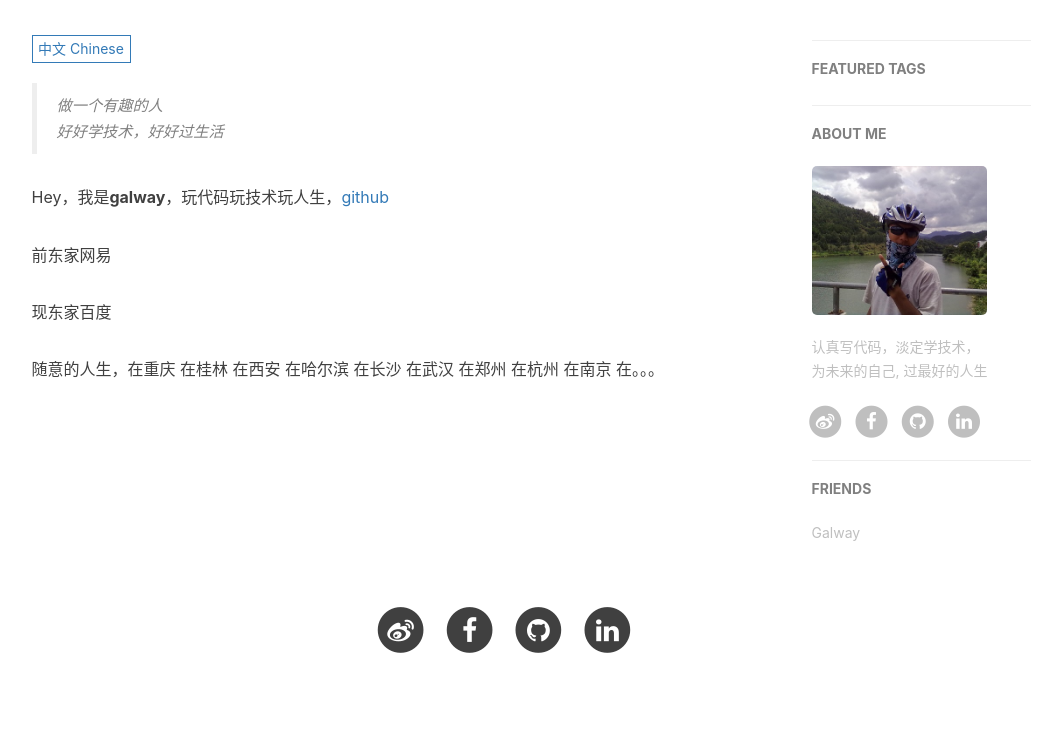
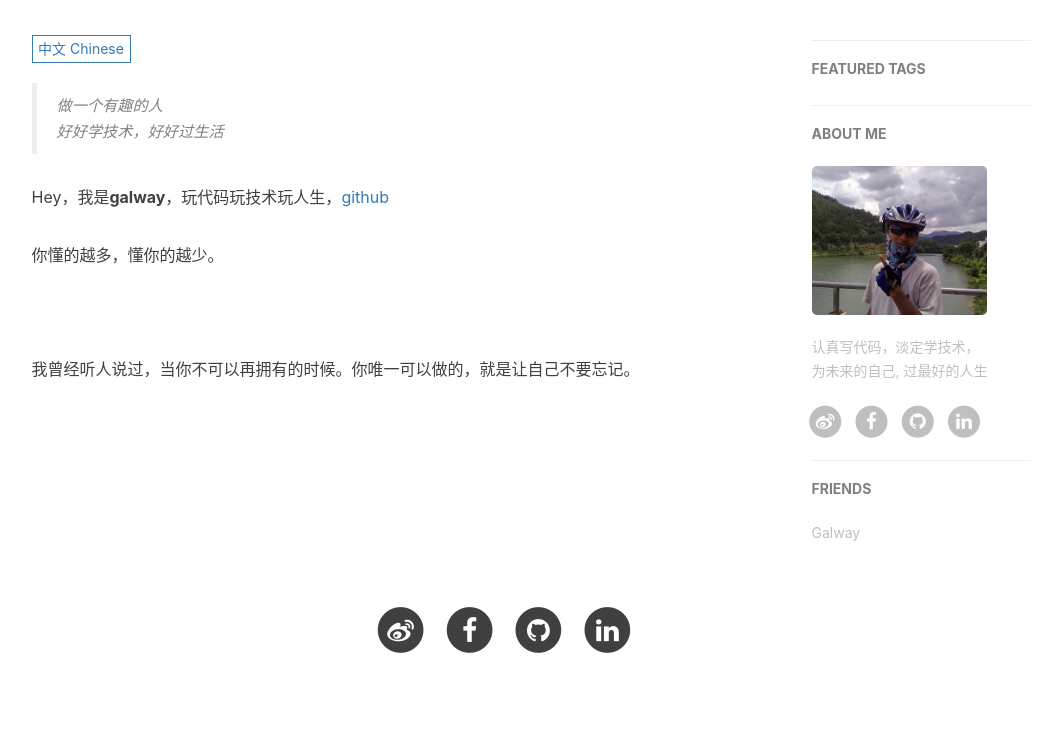
Before and after one commit to gaoweibupt/gaoweibupt.github.io, a Jekyll site: the page built from about.html, in a window 1280 px wide. Shown: the part 418-1168 px from the top of the page, without its empty margins (136-1198 px from the left). Built offline with Jekyll 4.4.1, drawn with Linux system fonts in a browser that asks for light colours; nearby versions of some CDN libraries; comment, search, counter and statistics services are not loaded.

Commit message:
[修改about]

```diff
--- a/about.html
+++ b/about.html
@@ -33,9 +33,12 @@ header-img: "img/about-bg.jpg"
     <li><a href="//huangxuan.me/2015/07/09/js-module-7day/">JavaScript 模块化七日谈 · 2015</a></li>
     </ul>
 	-->
-	<p>前东家网易</p>
-	<p>现东家百度</p>
-	<p>随意的人生，在重庆 在桂林 在西安 在哈尔滨 在长沙 在武汉 在郑州 在杭州 在南京 在。。。</p>
+	<!--<p>前东家网易</p>
+	<p>现东家百度</p>-->
+	<p>你懂的越多，懂你的越少。</p>
+	<br>
+	<p>我曾经听人说过，当你不可以再拥有的时候。你唯一可以做的，就是让自己不要忘记。
+</p>
 </div>
 
 <!-- English Version -->
```
